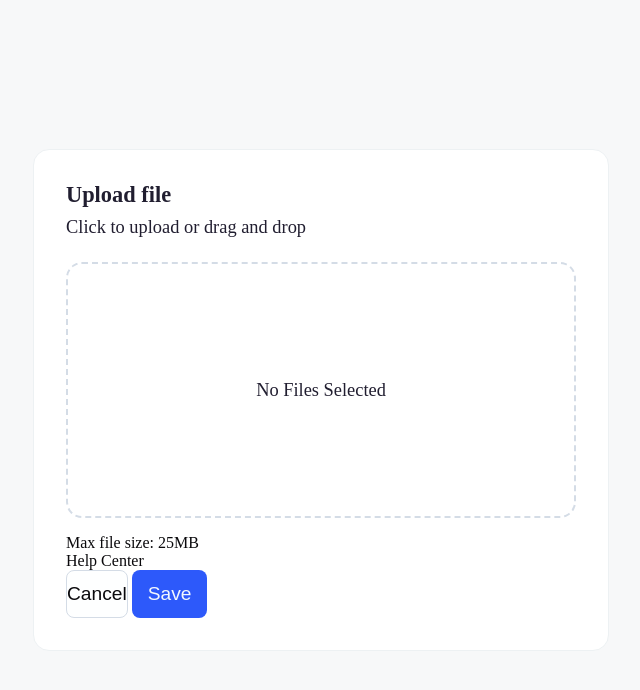
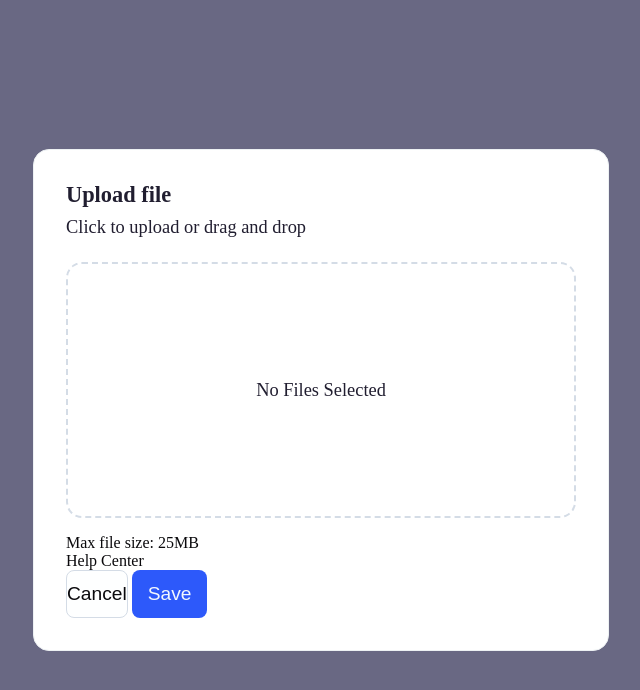
Before and after one commit to denisalecexe/file-upload, a plain HTML site: page index.html in a window 1280 px wide. Shown: the whole page, without its empty margins (319-959 px from the left). Drawn offline with Linux system fonts and the light colour scheme.

Commit message:
fixed var --bg color

```diff
--- a/style/styles.css
+++ b/style/styles.css
@@ -8,7 +8,7 @@
 :root {
   --primary: #2d59fa;
   --primary-hover: #0037ff;
-  --bg: #f7f8f9;
+  --bg: #04033098;
   --secondary: #feffff;
   --dropzone-bg: #fff;
   --gray: #d3d3d3;
```
